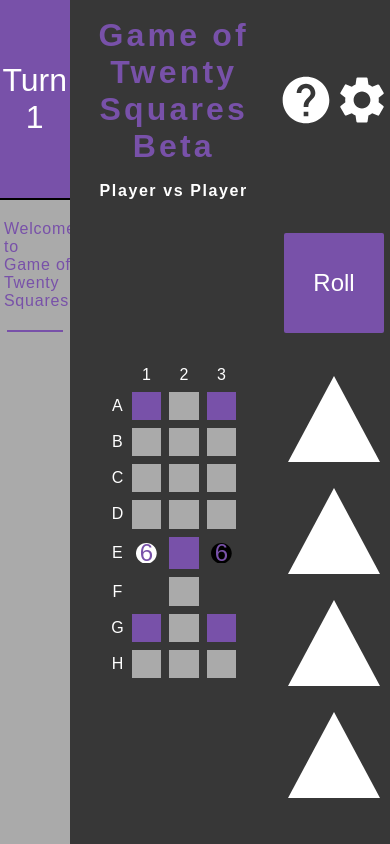
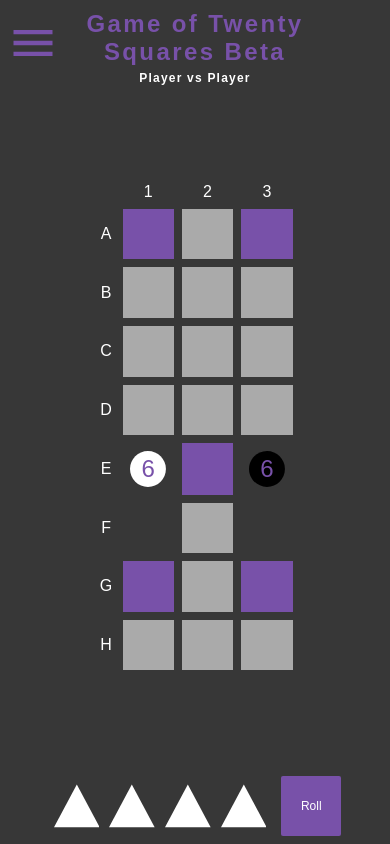
Before and after one commit to JustinTaylorWeiss/GameofTwentySquares, a React (Create React App) app: page / in a window 390 px wide. Both pictures are taken after a click on the element "Player vs Player". Built offline with nearby package versions, Linux system fonts and the light colour scheme.

Commit message:
added test mobile view

```diff
--- a/src/game/board/component.jsx
+++ b/src/game/board/component.jsx
@@ -36,7 +36,13 @@ const GameBoardGrid = styled.div`
       "CL4 E1 E2 E3"
       "CL5 F1 F2 F3"
       "CL6 G1 G2 G3"
-      "CL7 H1 H2 H3"
+      "CL7 H1 H2 H3";
+    @media only screen and (max-width: 700px) {
+      width: 50%;
+      @media only screen and (max-height: 550px) {
+        width: 40%;
+      }
+    }
   }
 `;
 
@@ -90,7 +96,10 @@ const GameTileText = styled.div`
     line-height: 1em;
     @media only screen and (max-aspect-ratio: 1/1) {
       font-size: 1.5rem;
-  }
+    }
+    @media only screen and (max-height: 550px) {
+      font-size: 0.75rem;
+    }
 `;
 
 const GameStone = styled(g.Circle)`
--- a/src/game/component.jsx
+++ b/src/game/component.jsx
@@ -33,6 +33,14 @@ const UIGrid = styled.div`
         "lMenu board rMenu"
         "lMenu board rMenu";
     }
+    @media only screen and (max-width: 700px) {
+        grid-template-rows: 1fr 9fr 1fr;
+        grid-template-columns: 1fr 4fr 1fr;
+        grid-template-areas:
+        "lMenuHead mainHead rMenuHead"
+        "board board board"
+        "dice dice dice";
+    }
 `;
 
 export const Game = ({}) => {
@@ -47,7 +55,6 @@ export const Game = ({}) => {
     }, [gameContextState]);
 
     return <>
-        {console.log(gameContextState)}
         <GameContext.Provider value={innerContext}>
             <UIGrid>
                 <TitleHead/>
--- a/src/game/dice/component.jsx
+++ b/src/game/dice/component.jsx
@@ -14,6 +14,13 @@ const DiceRow = styled.div`
     @media only screen and (max-aspect-ratio: 1/1) {
         flex-direction: column-reverse;
         grid-area: rMenu;
+        @media only screen and (max-width: 700px) {
+            flex-direction: row;
+            grid-area: dice;
+            width: 75%;
+            align-self: center;
+            justify-self: center;
+        }
     }
 `;
 
@@ -25,6 +32,9 @@ const Die = styled(g.Triangle)`
       ? "#FFFFFF"
       : "#000000"
     };
+    @media only screen and (max-width: 700px) {
+        margin: 5px;
+    }
 `;
 
 const RollButton = styled.div`
@@ -39,6 +49,10 @@ const RollButton = styled.div`
     }
     @media only screen and (max-aspect-ratio: 1/1) {
         margin: 0 0 30px 0;
+        @media only screen and (max-width: 700px) {
+            margin: 0 0 0 10px;
+            padding: 30px;
+        }
     }
 `;
 
@@ -56,6 +70,9 @@ const RollText = styled.div`
        -moz-user-select: none;
         -ms-user-select: none;
             user-select: none;
+    @media only screen and (max-width: 700px) {
+        font-size: 0.75rem;
+    }
 `;
 
 export const Dice = ({}) => {
--- /dev/null
+++ b/src/game/log/assets/arrow.jsx
@@ -0,0 +1,6 @@
+
+export const Arrow = (props) => (
+    <svg {...props} viewBox="0 0 24 24">
+        <path d="M5,9l1.41,1.41L11,5.83V22H13V5.83l4.59,4.59L19,9l-7-7L5,9z"/>
+    </svg>
+)
--- /dev/null
+++ b/src/game/log/assets/menuIcon.jsx
@@ -0,0 +1,6 @@
+export const MenuIcon = (props) => (
+    <svg {...props} viewBox="0 0 24 24" fill="#7851A9">
+        <path d="M0 0h24v24H0V0z" fill="none"/>
+        <path d="M3 18h18v-2H3v2zm0-5h18v-2H3v2zm0-7v2h18V6H3z"/>
+    </svg>
+);
--- a/src/game/log/component.jsx
+++ b/src/game/log/component.jsx
@@ -4,8 +4,11 @@ import * as Actions from '../gameContext/actions'
 import { GameContext } from '../gameContext';
 import { HelpIcon } from './assets/helpIcon';
 import { SettingsIcon } from './assets/settingsIcon';
+import { MenuIcon } from './assets/menuIcon';
+import { Arrow } from './assets/arrow';
 
 import { useMediaQuery } from 'react-responsive'
+import MediaQuery from 'react-responsive'
 
 const TurnMoveTracker = styled.div`
     grid-area: lMenuHead;
@@ -18,6 +21,7 @@ const TurnMoveTracker = styled.div`
     color: ${props => props.color};
     background-color: #7851A9;
     border-bottom: 2px solid #000000;
+
 `;
 
 const MovesWrap = styled.div`
@@ -46,6 +50,9 @@ const LogEntry = styled.div`
     @media only screen and (max-aspect-ratio: 1/1) {
         font-size: 1rem;
     }
+    @media only screen and (max-width: 700px) {
+        font-size: 1.5rem;
+    }
 `;
 
 const MiniMenuWrap = styled.div`
@@ -61,11 +68,35 @@ const SwapDirectionWrap = styled.div`
     flex-grow: 1;
 `;
 
+const StyledMenuIcon = styled(MenuIcon)`
+    grid-area: lMenuHead;
+    width: 80%;
+    place-self: center;
+`;
+
 export const Line = styled.div`
     width: 80%;
     margin: 20px auto;
     text-align: center;
     border-bottom: solid 2px #7851A9;
+`;
+
+const ArrowWrap = styled.div`
+    grid-area: back;
+    display: flex;
+    flex-direction: row;
+    justify-content: flex-start;
+    align-items: center;
+    background-color: #7851A9;
+    fill: #FFFFFF;
+    color: #FFFFFF;
+    font-size: 1.5rem;
+`
+
+const StyledArrow = styled(Arrow)`
+    transform: rotate(270deg);
+    height: 4rem;
+    margin: 0 20px;
 `;
 
 const LogButtonsMiniGroup = ({}) => {
@@ -82,13 +113,73 @@ const LogButtonsMiniGroup = ({}) => {
     </MiniMenuWrap>
 }
 
+const HamburgerGrid = styled.div`
+    position: absolute;
+    display: grid;
+    width: 100vw;
+    height: 100vh;
+    z-index: 4;
+    grid-template-rows: 1fr 1fr 12fr;
+    grid-template-columns: 2fr 6fr 2fr;
+    grid-template-areas:
+        "back back back"
+        "lMenuHead lMenuHead lMenuHead"
+        "lMenu lMenu lMenu"
+        "lMenu lMenu lMenu"
+        "lMenu lMenu lMenu";
+`;
+
+const HamburgerLog = ({updateHamburgerState}) => {
+
+    const [gameContextState, dispatch] = React.useContext(GameContext);
+
+    return <HamburgerGrid>
+        <ArrowWrap>
+            <StyledArrow onClick={() => updateHamburgerState(false)}/>
+        </ArrowWrap>
+        <TurnMoveTracker color={gameContextState.gameState.activePlayer === "W" ? "#FFFFFF" : "#000000"}>
+            <IconWrap>
+                <HelpIcon onClick={() => dispatch(Actions.setWindowState("Info"))}/>
+            </IconWrap>
+                Turn {gameContextState.gameState.turnNumber}
+            <IconWrap>
+                <SettingsIcon onClick={() => dispatch(Actions.setWindowState("Settings"))}/>
+            </IconWrap>
+        </TurnMoveTracker>
+            <MovesWrap>
+                <SwapDirectionWrap>
+                {
+                    (gameContextState?.gameState?.moveLog ?? []).map((message, i) => (
+                        message !== "-"
+                        ? <LogEntry key={`Message-${i}`} color={
+                            message.substring(0, 5) === "White"
+                            ? "#FFFFFF"
+                            : message.substring(0, 5) === "Black"
+                            ? "#000000"
+                            : "#7851A9"
+                        }>
+                            {message}
+                        </LogEntry>
+                        : <Line key={`Line-${i}`}/>
+                    ))
+                }
+                </SwapDirectionWrap>
+            </MovesWrap>
+    </HamburgerGrid>
+}
+
 export const Log = ({}) => {
 
   const [gameContextState, dispatch] = React.useContext(GameContext);
+  const [hamburgerState, updateHamburgerState] = React.useState(false);
 
   const past1x1 = !useMediaQuery({query: '(max-aspect-ratio: 1/1)'});
 
   return <>
+    {
+        hamburgerState
+        ? <HamburgerLog updateHamburgerState={updateHamburgerState}/>
+        : <MediaQuery minWidth={701}>
             <TurnMoveTracker color={gameContextState.gameState.activePlayer === "W" ? "#FFFFFF" : "#000000"}>
                 { past1x1 && <IconWrap>
                     <HelpIcon onClick={() => dispatch(Actions.setWindowState("Info"))}/>
@@ -120,5 +211,10 @@ export const Log = ({}) => {
                     </SwapDirectionWrap>
                 </MovesWrap>
                 { !past1x1 && <LogButtonsMiniGroup/> }
+        </MediaQuery>
+    }
+    <MediaQuery maxWidth={700}>
+        <StyledMenuIcon onClick={() => updateHamburgerState(true)}/>
+    </MediaQuery>
   </>
 };
--- a/src/game/popupWindows/component.jsx
+++ b/src/game/popupWindows/component.jsx
@@ -21,6 +21,9 @@ const ListWrap = styled.div`
     flex-direction: column;
     justify-content: center;
     align-items: center;
+    @media only screen and (max-width: 700px) {
+        font-size: 0.75rem;
+    }
 `;
 
 const StyledArrowBoard = styled(ArrowBoard)`
--- a/src/game/titleHead/component.jsx
+++ b/src/game/titleHead/component.jsx
@@ -5,6 +5,7 @@ import { GameContext } from '../gameContext';
 const TitleTextWrap = styled.div`
     grid-area: mainHead;
     margin: 0;
+    padding: 0;
     text-align: center;
     color: #7851A9;
 `;
@@ -18,6 +19,13 @@ const H1 = styled.h1`
     font-weight: 700;
     @media only screen and (max-aspect-ratio: 1/1) {
         font-size: 2rem;
+        @media only screen and (max-width: 700px) {
+            font-size: 1.5rem;
+            padding: 10px 0 5px 0;
+        }
+    }
+    @media only screen and (max-height: 550px) {
+        font-size: 1rem;
     }
 `;
 
@@ -29,6 +37,12 @@ const H2 = styled.h2`
     color: #FFFFFF;
     @media only screen and (max-aspect-ratio: 1/1) {
         font-size: 1rem;
+        @media only screen and (max-width: 700px) {
+            font-size: 0.75rem;
+        }
+    }
+    @media only screen and (max-height: 550px) {
+        font-size: 0.5rem;
     }
 `;
 
--- a/src/global/components/index.js
+++ b/src/global/components/index.js
@@ -64,7 +64,7 @@ export const SubTitleTextButton = styled.h2`
 `;
 
 export const Blur = styled.div`
-    z-index: 2;
+    z-index: 5;
     position: absolute;
     top: 0;
     left: 0;
@@ -74,7 +74,7 @@ export const Blur = styled.div`
 `;
 
 export const Window = styled.div`
-    z-index: 3;
+    z-index: 6;
     position: absolute;
     width: 75vw;
     height: 75vh;
--- a/src/global/styles/App.css
+++ b/src/global/styles/App.css
@@ -2,4 +2,5 @@ body {
   background-color: #373737;
   margin: 0;
   font-family: Arial, sans-serif;
+  overflow-y: hidden;
 }
```
Lines whose indentation alone changed are shown as unchanged.
